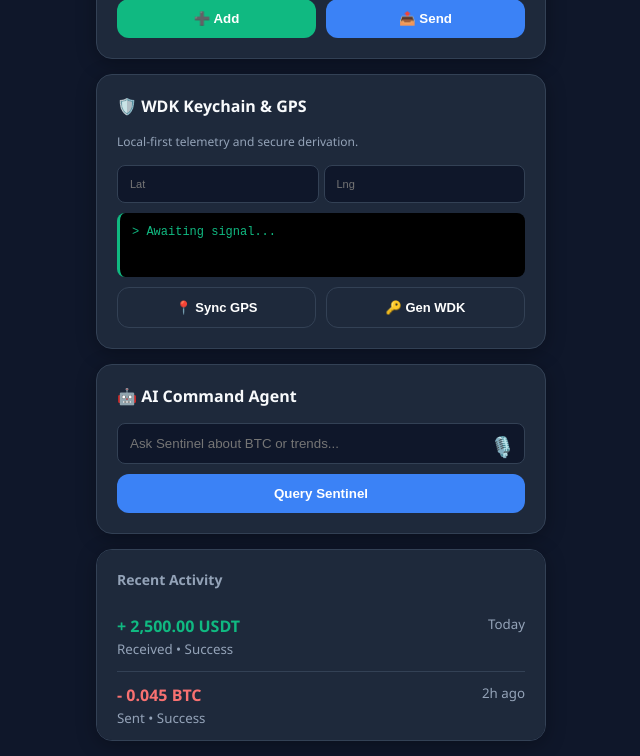
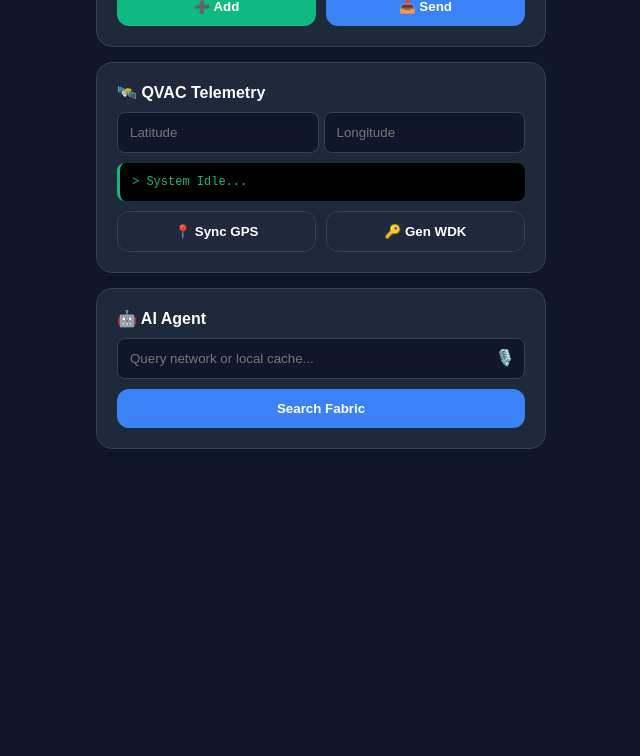
Before and after one commit to Sundaycreator20/Sentinel-AI, a website: page public/index.html in a window 1280 px wide. Shown: the part 175-931 px from the top of the page, without its empty margins (319-959 px from the left). After the commit the page ends 800 px from the top, so only its background shows below. Drawn offline with Linux system fonts and the light colour scheme.

Commit message:
fix: reset balance to 0, fixed GPS, added splash section and added offline QVAC mode

```diff
--- a/public/index.html
+++ b/public/index.html
@@ -3,111 +3,61 @@
 <head>
     <meta charset="UTF-8">
     <meta name="viewport" content="width=device-width, initial-scale=1.0">
-    <title>Sentinel AI | WDK Console</title>
+    <title>Sentinel AI | Dashboard</title>
     <style>
-        :root {
-            --bg: #0f172a;
-            --card: #1e293b;
-            --accent: #10b981;
-            --blue: #3b82f6;
-            --text: #f8fafc;
-            --text-dim: #94a3b8;
-        }
-
-        body {
-            font-family: 'Segoe UI', Tahoma, Geneva, Verdana, sans-serif;
-            background-color: var(--bg);
-            color: var(--text);
-            margin: 0;
-            padding: 15px;
-            display: flex;
-            justify-content: center;
-        }
-
-        .container {
-            width: 100%;
-            max-width: 450px;
-            display: flex;
-            flex-direction: column;
-            gap: 15px;
-        }
-
-        .section-box {
-            background: var(--card);
-            padding: 20px;
-            border-radius: 16px;
-            border: 1px solid #334155;
-            box-shadow: 0 4px 20px rgba(0,0,0,0.3);
-        }
-
-        .balance-amount { font-size: 32px; font-weight: bold; margin: 8px 0; }
-        .nav-grid { display: grid; grid-template-columns: 1fr 1fr; gap: 10px; margin-top: 15px; }
-
-        .btn {
-            border: none;
-            padding: 12px;
-            border-radius: 12px;
-            font-weight: 600;
-            cursor: pointer;
-            transition: 0.3s;
-            color: white;
-            display: flex;
-            align-items: center;
-            justify-content: center;
-            gap: 8px;
-        }
+        :root { --bg: #0f172a; --card: #1e293b; --accent: #10b981; --blue: #3b82f6; --text: #f8fafc; --text-dim: #94a3b8; }
+        body { font-family: sans-serif; background-color: var(--bg); color: var(--text); margin: 0; padding: 15px; display: flex; justify-content: center; }
+        .container { width: 100%; max-width: 450px; display: flex; flex-direction: column; gap: 15px; }
+        .section-box { background: var(--card); padding: 20px; border-radius: 16px; border: 1px solid #334155; }
+        .btn { border: none; padding: 12px; border-radius: 12px; font-weight: 600; cursor: pointer; color: white; display: flex; align-items: center; justify-content: center; gap: 8px; }
         .btn-green { background: var(--accent); }
         .btn-blue { background: var(--blue); }
         .btn-outline { background: transparent; border: 1px solid #334155; }
+        .console-box { background: #000; padding: 12px; border-radius: 8px; font-family: monospace; font-size: 12px; color: var(--accent); border-left: 3px solid var(--accent); margin-top: 10px; }
+        input { width: 100%; padding: 12px; background: #0f172a; border: 1px solid #334155; border-radius: 8px; color: white; box-sizing: border-box; }
+        #qr-img { border: 5px solid white; border-radius: 4px; max-width: 130px; display: none; margin: 10px auto; }
+        /* Splash Screen Styling */
+#splash-screen {
+    position: fixed;
+    top: 0; left: 0; width: 100%; height: 100%;
+    background: #0f172a;
+    display: flex;
+    flex-direction: column;
+    align-items: center;
+    justify-content: center;
+    z-index: 9999;
+    transition: opacity 0.5s ease;
+}
 
-        .console-box {
-            background: #000;
-            padding: 12px;
-            border-radius: 8px;
-            font-family: 'Courier New', Courier, monospace;
-            font-size: 12px;
-            color: var(--accent);
-            border-left: 3px solid var(--accent);
-            margin-top: 10px;
-            min-height: 40px;
-            word-wrap: break-word;
-        }
+.spinner {
+    width: 40px;
+    height: 40px;
+    border: 4px solid rgba(16, 185, 129, 0.1);
+    border-top: 4px solid #10b981;
+    border-radius: 50%;
+    animation: spin 1s linear infinite;
+    margin-top: 20px;
+}
 
-        input {
-            width: 100%;
-            padding: 12px;
-            background: #0f172a;
-            border: 1px solid #334155;
-            border-radius: 8px;
-            color: white;
-            box-sizing: border-box;
-        }
+@keyframes spin { 0% { transform: rotate(0deg); } 100% { transform: rotate(360deg); } }
 
-        .tx-item {
-            display: flex;
-            justify-content: space-between;
-            padding: 12px 0;
-            border-bottom: 1px solid #334155;
-        }
 
-        #qr-container img {
-            border: 8px solid white;
-            border-radius: 8px;
-            max-width: 150px;
-        }
     </style>
 </head>
 <body>
 
+    <div id="splash-screen">
+    <img src="images/sentinel-logo.png" alt="Logo" style="width: 80px; height: 80px; border-radius: 12px;">
+    <h2 style="color: #10b981; margin-top: 15px;">Sentinel AI</h2>
+    <div class="spinner"></div>
+</div>
 <div class="container">
     <div style="display: flex; justify-content: space-between; align-items: center;">
         <div style="display: flex; align-items: center; gap: 10px;">
             <img src="images/sentinel-logo.png" alt="Logo" style="width: 35px; height: 35px; border-radius: 8px;">
             <h2 style="margin:0; color: var(--accent);">Sentinel AI</h2>
         </div>
-        <div style="background: rgba(16,185,129,0.1); color: var(--accent); padding: 4px 12px; border-radius: 20px; font-size: 11px; font-weight: bold; border: 1px solid var(--accent);">
-            QVAC MAPPED
-        </div>
+        <div style="color: var(--accent); font-size: 11px; font-weight: bold;">QVAC ACTIVE</div>
     </div>
 
     <div class="section-box">
@@ -115,63 +65,50 @@
             <span style="color: var(--text-dim); font-size: 14px;">Total Equity (USD)</span>
             <span onclick="toggleBalance()" style="cursor:pointer;" id="eye-toggle">👁️</span>
         </div>
-        <div class="balance-amount" id="main-balance">$12,450.00</div>
-
-        <div class="nav-grid">
+        <div class="balance-amount" id="main-balance" style="font-size:32px; font-weight:bold; margin:10px 0;">$0.00</div>
+        <div style="display: grid; grid-template-columns: 1fr 1fr; gap: 10px;">
             <button class="btn btn-green">➕ Add</button>
             <button class="btn btn-blue">📤 Send</button>
         </div>
     </div>
 
     <div class="section-box">
-        <h3 style="margin-top:0; font-size:16px;">🛡️ WDK Keychain & GPS</h3>
-        <p style="color: var(--text-dim); font-size:12px; margin-bottom:15px;">Local-first telemetry and secure derivation.</p>
-
-        <div id="qr-container" style="display:none; text-align:center; margin-bottom:15px;">
-            <img id="qr-img" src="" alt="QR">
+        <h3 style="margin:0; font-size:16px;">🛰️ QVAC Telemetry</h3>
+        <div id="qr-container" style="text-align:center;"><img id="qr-img" src="" alt="QR"></div>
+        <div style="display: flex; gap: 5px; margin: 10px 0;">
+            <input type="text" id="lat" placeholder="Latitude" readonly>
+            <input type="text" id="lng" placeholder="Longitude" readonly>
         </div>
-
-        <div style="display: flex; gap: 5px; margin-bottom: 10px;">
-            <input type="text" id="lat" placeholder="Lat" readonly style="flex: 1; font-size: 11px;">
-            <input type="text" id="lng" placeholder="Lng" readonly style="flex: 1; font-size: 11px;">
-        </div>
-
-        <div id="wdk-status" class="console-box">> Awaiting signal...</div>
-
-        <div style="display: grid; grid-template-columns: 1fr 1fr; gap: 10px; margin-top: 10px;">
-            <button class="btn btn-outline" style="font-size: 13px;" onclick="detectLocation()">📍 Sync GPS</button>
-            <button class="btn btn-outline" style="font-size: 13px;" onclick="generateWDK()">🔑 Gen WDK</button>
+        <div id="wdk-status" class="console-box">> System Idle...</div>
+        <div style="display: grid; grid-template-columns: 1fr 1fr; gap: 10px; margin-top:10px;">
+            <button class="btn btn-outline" onclick="detectLocation()">📍 Sync GPS</button>
+            <button class="btn btn-outline" onclick="generateWDK()">🔑 Gen WDK</button>
         </div>
     </div>
 
     <div class="section-box">
-        <h3 style="margin-top:0; font-size:16px;">🤖 AI Command Agent</h3>
-        <div style="position: relative; margin-bottom: 10px;">
-            <input type="text" id="ai-input" placeholder="Ask Sentinel about BTC or trends..." style="padding-right: 40px;">
-            <span onclick="startVoice()" style="position: absolute; right: 10px; top: 10px; cursor: pointer; font-size: 20px;">🎙️</span>
+        <h3 style="margin:0; font-size:16px;">🤖 AI Agent</h3>
+        <div style="position: relative; margin: 10px 0;">
+            <input type="text" id="ai-input" placeholder="Query network or local cache...">
+            <span onclick="startVoice()" style="position: absolute; right: 10px; top: 10px; cursor: pointer;">🎙️</span>
         </div>
-        <button class="btn btn-blue" style="width:100%;" onclick="askAI()" id="ai-btn">Query Sentinel</button>
-        <div id="ai-response" class="console-box" style="color: #cbd5e1; display:none; max-height: 120px; overflow-y: auto;"></div>
-    </div>
-
-    <div class="section-box" style="max-height: 150px; overflow-y:auto;">
-        <h3 style="margin-top:0; font-size:14px; color: var(--text-dim);">Recent Activity</h3>
-        <div id="tx-list">
-            <div class="tx-item">
-                <div><b style="color: var(--accent);">+ 2,500.00 USDT</b><br><small style="color: var(--text-dim);">Received • Success</small></div>
-                <small style="color: var(--text-dim);">Today</small>
-            </div>
-            <div class="tx-item">
-                <div><b style="color: #f87171;">- 0.045 BTC</b><br><small style="color: var(--text-dim);">Sent • Success</small></div>
-                <small style="color: var(--text-dim);">2h ago</small>
-            </div>
-        </div>
+        <button class="btn btn-blue" style="width:100%;" onclick="askAI()" id="ai-btn">Search Fabric</button>
+        <div id="ai-response" class="console-box" style="display:none; color: #cbd5e1;"></div>
     </div>
 </div>
 
 <script>
+    // Hide the splash screen after 2.5 seconds
+window.addEventListener('load', () => {
+    setTimeout(() => {
+        const splash = document.getElementById('splash-screen');
+        splash.style.opacity = '0';
+        setTimeout(() => splash.style.display = 'none', 500);
+    }, 2500); // 2500ms = 2.5 seconds
+});
+
     let balHidden = false;
-    const realBal = "$12,450.00";
+    const realBal = "$0.00"; // Initialized to zero
 
     function toggleBalance() {
         balHidden = !balHidden;
@@ -179,73 +116,66 @@
         document.getElementById('eye-toggle').innerText = balHidden ? "🙈" : "👁️";
     }
 
-    // 🔗 AI Backend Connection
+    // AI Logic with Offline Fallback
     async function askAI() {
-        const input = document.getElementById('ai-input');
-        const btn = document.getElementById('ai-btn');
-        const responseBox = document.getElementById('ai-response');
-        if (!input.value) return;
+        const input = document.getElementById('ai-input').value;
+        const out = document.getElementById('ai-response');
+        if (!input) return;
 
-        btn.disabled = true;
-        btn.innerText = "Thinking...";
-        responseBox.style.display = "block";
-        responseBox.innerText = "> Searching Sentinel Network...";
+        out.style.display = "block";
+        out.innerText = "> Fetching...";
 
         try {
             const res = await fetch('/chat', {
                 method: 'POST',
                 headers: { 'Content-Type': 'application/json' },
-                body: JSON.stringify({ message: input.value })
+                body: JSON.stringify({ message: input })
             });
             const data = await res.json();
-            responseBox.innerText = "> " + data.reply;
+            out.innerText = "> " + data.reply;
         } catch (err) {
-            responseBox.innerText = "> Error: Check internet connection.";
-        } finally {
-            btn.disabled = false;
-            btn.innerText = "Query Sentinel";
+            // QVAC OFFLINE MODE: If network fails, search local logic
+            const qvacCache = {
+                "btc": "BTC current trend: Bullish (Local QVAC Analysis).",
+                "wdk": "Tether WDK enables non-custodial asset management.",
+                "solana": "Solana network status: Optimal."
+            };
+            const lowerInput = input.toLowerCase();
+            const localReply = Object.keys(qvacCache).find(k => lowerInput.includes(k));
+
+            out.innerText = localReply ? `> [OFFLINE MODE] ${qvacCache[localReply]}` : "> [OFFLINE] Suggestion: Check 'BTC' or 'WDK'.";
         }
     }
 
-    // 🎙️ Voice Logic
-    function startVoice() {
-        const recognition = new (window.SpeechRecognition || window.webkitSpeechRecognition)();
-        recognition.onstart = () => { document.getElementById('ai-input').placeholder = "Listening..."; };
-        recognition.onresult = (e) => {
-            document.getElementById('ai-input').value = e.results[0][0].transcript;
-            askAI();
-        };
-        recognition.start();
-    }
-
-    // 📍 GPS Logic
+    // GPS Fix
     function detectLocation() {
         const status = document.getElementById('wdk-status');
-        if (!navigator.geolocation) return alert("GPS not supported.");
-        status.innerText = "> [QVAC] Syncing satellites...";
+        status.innerText = "> [QVAC] Accessing Satellite...";
 
         navigator.geolocation.getCurrentPosition((p) => {
             document.getElementById('lat').value = p.coords.latitude.toFixed(4);
             document.getElementById('lng').value = p.coords.longitude.toFixed(4);
-            status.innerText = "> [QVAC] Location Fabric Locked.";
-        }, (err) => { alert("Enable GPS permission."); });
+            status.innerText = "> [QVAC] Coordinates Locked.";
+        }, (err) => {
+            status.innerText = "> [ERROR] Permission Denied.";
+        }, { enableHighAccuracy: false, timeout: 5000 });
     }
 
-    // 🔑 WDK Wallet Logic
+    // WDK Fix
     function generateWDK() {
         const status = document.getElementById('wdk-status');
-        const qrContainer = document.getElementById('qr-container');
-        const qrImg = document.getElementById('qr-img');
-        status.innerText = "> [WDK] Deriving non-custodial address...";
+        const img = document.getElementById('qr-img');
+        const addr = "bc1q" + Math.random().toString(36).substring(2, 12);
+        status.innerHTML = `WDK ADDR:<br>${addr}`;
+        img.src = `https://api.qrserver.com/v1/create-qr-code/?size=150x150&data=${addr}`;
+        img.style.display = "block";
+    }
 
-        setTimeout(() => {
-            const addr = "bc1q" + Math.random().toString(36).substring(2, 12) + "...wdk";
-            status.innerHTML = `<span style="color:white;">WDK ADDR:</span><br>${addr}`;
-            qrImg.src = `https://chart.googleapis.com/chart?chs=150x150&cht=qr&chl=${addr}&choe=UTF-8`;
-            qrContainer.style.display = "block";
-        }, 1500);
+    function startVoice() {
+        const rec = new (window.SpeechRecognition || window.webkitSpeechRecognition)();
+        rec.onresult = (e) => { document.getElementById('ai-input').value = e.results[0][0].transcript; askAI(); };
+        rec.start();
     }
 </script>
-
 </body>
 </html>
```
